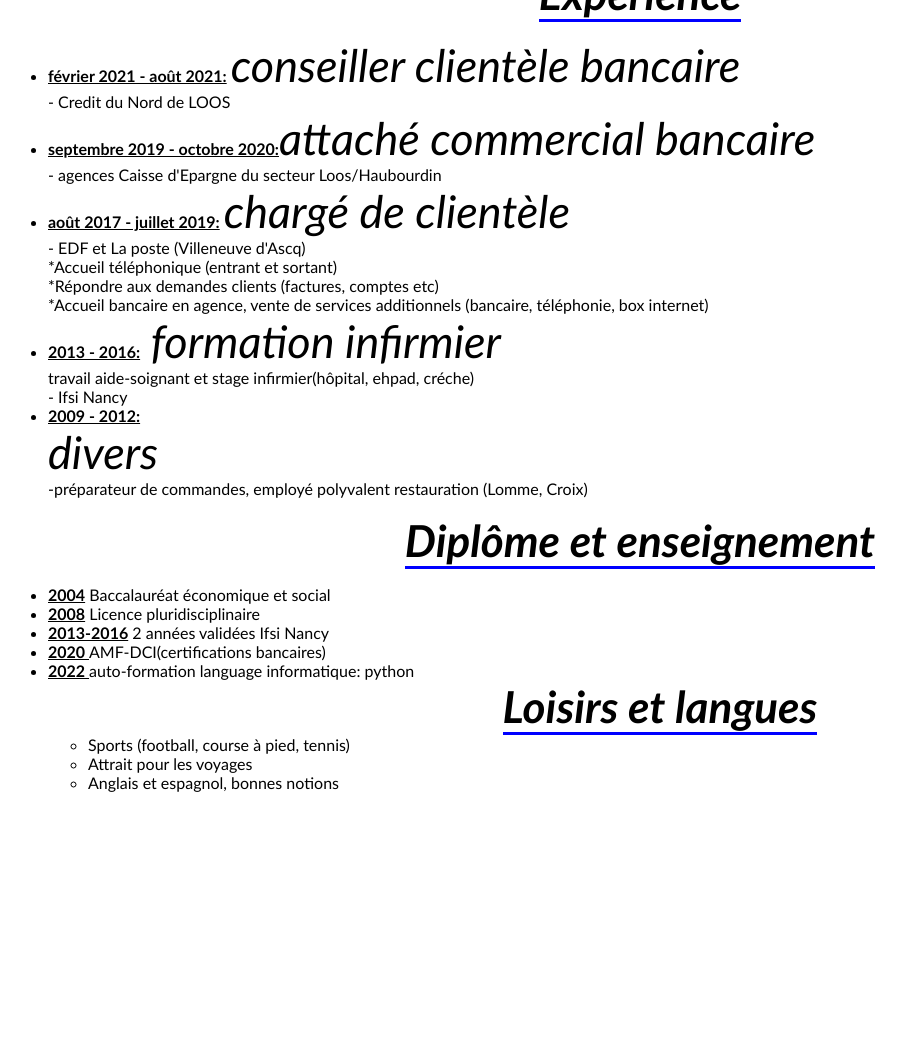
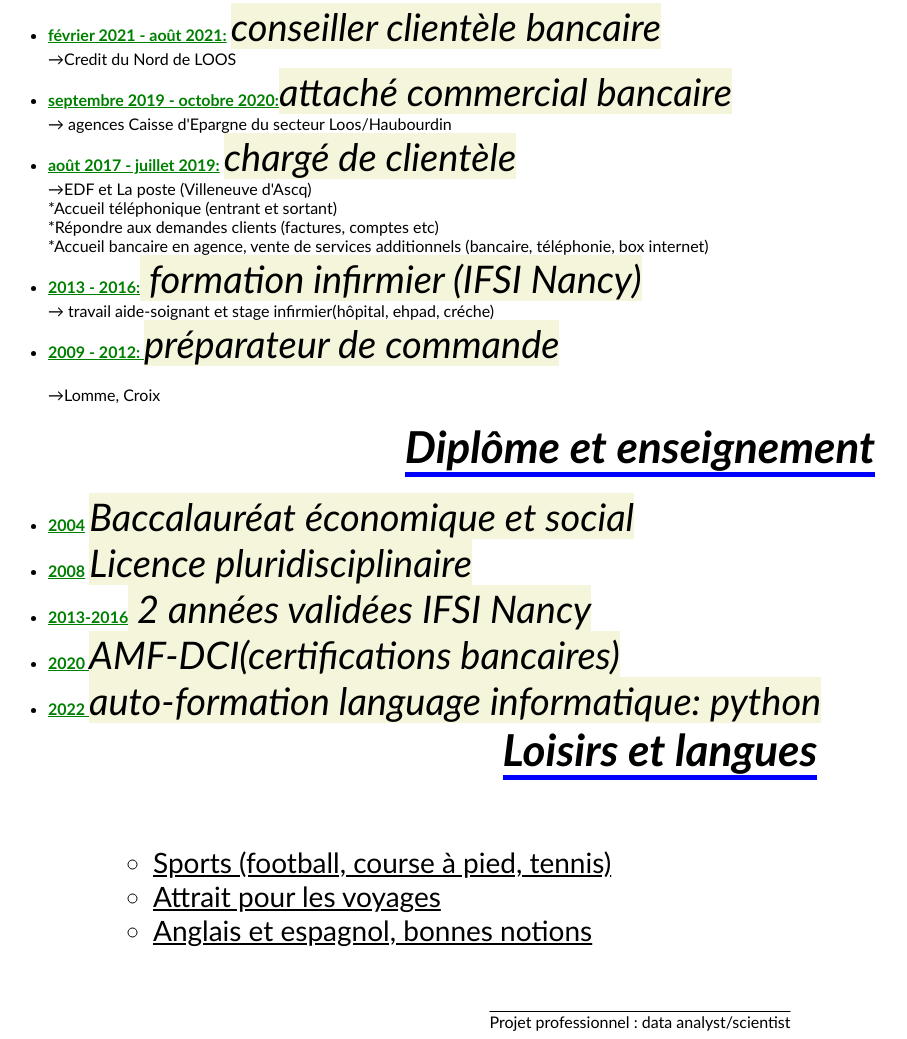
Before and after one commit to Manuwest21/cv-html, a plain HTML site: page index.html in a window 1280 px wide. Shown: the part 882-1921 px from the top of the page, without its empty margins (0-907 px from the left). Before the commit the page ends 1690 px from the top, so only its background shows below. Drawn offline with Linux system fonts and the light colour scheme.

Commit message:
first commit

```diff
--- a/custom.css
+++ b/custom.css
@@ -29,22 +29,29 @@ height: 30%;
 text-align:left;
 }
 
-h1{
-    color: rgb(14, 14, 58);
-    font-size: 54px;
-    text-align: center;
-}
 
 .header{
     display: flex;
     justify-content: space-between;
 }
 
-em{ font-size: 45px;
-    color green
-    text-align: center;
+em{ font-size: 38px;
+    color: black;
+    text-align:right;
+    tex-align:justify;
+    background-color: beige;
 
 
+
+}
+
+
+
+
+strong {
+    text-decoration: underline;
+    font: size 28px;
+    color:green
 }
 .descri{
 
@@ -55,13 +62,19 @@ em{ font-size: 45px;
 
 }
 
+h1{
+    color: rgb(14, 14, 58);
+    font-size: 54px;
+    text-align: center;
+    background-color: aquamarine;
+}
 
 h2 {
  text-align: center;
 }
 
 
-h2, h3, h4{
+.tit, h2, h3, h4{
     font-size: 44px;
     font-style: italic;
     font-weight: bold;
@@ -70,14 +83,15 @@ h2, h3, h4{
 }
 
 h5,h6 {
-    color:rgb(63, 21, 80);
+    color:rgb(25, 10, 94);
     font-size: 30px;
+    text-decoration: underline;
 }
 
-h3,h4 {
-    border-bottom: 3px solid blue;
-    display: block;h3,h4
-        border-bottom: 1px solid blue;
+.tit,h2,h3,h4 {
+    border-bottom: 5px solid blue;
+    display: block;
+
         display: block;
         margin: 0 auto;
         width: min-content;
@@ -92,7 +106,7 @@ h3,h4 {
 
 }
 
-h6 {
+h6,.ref{
     display: block;
     margin: 0 auto;
     text-align: center;
@@ -102,23 +116,26 @@ h6 {
 h6{ text-align: right;
     text-align: overline;
     font-size: 38px;
+    background-color:beige;
 }
 
 .ref{
-    text-align: center;
+    text-align: justify;
+    text-align:left;
+    font-size: 20px;
+    font-weight:bold;
 
 }
 
-
-
-mark{
-    font-size: 32px;
-    color:rgb(63, 21, 80)
-
+.pied{ text-align: center;
+       text-decoration:overline;
+       font-size:18ps;
 }
 
-
-
-strong {
-    text-decoration: underline
+.hobbies {
+    font-weight:bold;
+    text-decoration: underline;
+    margin: 65px;
+    font-weight: 200 ;
+    font-size: 28px;
 }
--- a/index.html
+++ b/index.html
@@ -30,11 +30,11 @@
 </div>
 
 
+</header>
 
-</header>
-<div class="descri">
-    <h2>A propos</h2>
 
+    <div class=tit></div><h2>A propos</h2></div>
+    <div class="descri">
     <p> Suite à des dernières années professionnelles à exercer dans le domaine bancaire, je suis actuellement en reconversion professionnelle.<br/>
          En lien entre ma volonté d'exercer dans les 2 domaines qui me passionent le plus , d'une part le numérique (expérience via des expériences satisfaisantes en auto-formation) et mon appétence, via mon parcours en sociologie, pour "exploiter la donnée". <br/>
         Ainsi je poursuis une formation Microsoft par Simplon dans le domaine de la data, en vue d'intégrer une formation data en intelligence artificielle</p>
@@ -43,29 +43,30 @@
 
     <ul>
         <li><strong>février 2021 - août 2021:</strong> <em>conseiller clientèle bancaire </em></li>
-             - Credit du Nord de LOOS
+             &rarr;Credit du Nord de LOOS
         <li><strong>septembre 2019 - octobre 2020:</strong><em>attaché commercial bancaire</em></li>
-             - agences Caisse d'Epargne du secteur Loos/Haubourdin
+             &rarr; agences Caisse d'Epargne du secteur Loos/Haubourdin
         <li><strong> août 2017 - juillet 2019:</strong> <em>chargé de clientèle </em> </li>
 
-             - EDF et La poste (Villeneuve d'Ascq)<br/>
+             &rarr;EDF et La poste (Villeneuve d'Ascq)<br/>
              *Accueil téléphonique (entrant et sortant)<br/>
              *Répondre aux demandes clients (factures, comptes etc)<br/>
              *Accueil bancaire en agence, vente de services additionnels (bancaire, téléphonie, box internet)<br/>
-        <li><strong>2013 - 2016:</strong><em> formation infirmier</em><br/> travail aide-soignant et stage infirmier(hôpital, ehpad, créche) </li>
-            - Ifsi Nancy
-        <li><strong> 2009 - 2012: </strong> </li> <em>divers </em> <br/>
-             -préparateur de commandes, employé polyvalent restauration (Lomme, Croix)
+        <li><strong>2013 - 2016:</strong><em> formation infirmier (IFSI Nancy)</em><br/>&rarr; travail aide-soignant et stage infirmier(hôpital, ehpad, créche) </li>
+
+        <li><strong> 2009 - 2012: </strong> <em>préparateur de commande </em> </li><br/>
+            &rarr;Lomme, Croix
     </ul>
     <h4> Diplôme et enseignement</h4>
     <ul>
-         <li><strong>2004</strong> Baccalauréat économique et social </li>
-         <li><strong>2008</strong> Licence pluridisciplinaire</li>
-         <li><strong>2013-2016</strong> 2 années validées Ifsi Nancy</li>
-         <li><strong> 2020 </strong> AMF-DCI(certifications bancaires)</li>
-         <li><strong> 2022 </strong> auto-formation language informatique: python </li>
+         <li><strong>2004</strong> <em>Baccalauréat économique et social</em> </li>
+         <li><strong>2008</strong> <em>Licence pluridisciplinaire</em></li>
+         <li><strong>2013-2016</strong><em> 2 années validées IFSI Nancy</em></li>
+         <li><strong> 2020 </strong><em> AMF-DCI(certifications bancaires)</em></li>
+         <li><strong> 2022 </strong><em> auto-formation language informatique: python </em></li>
+
+    <h4> Loisirs et langues</h4>
     <div class="hobbies">
-    <h4> Loisirs et langues</h4>
     <ul>
     <li> Sports (football, course à pied, tennis)</li>
     <li> Attrait pour les voyages</li>
@@ -76,4 +77,9 @@
 
     </ul>
 </body>
+<div class="pied">
+<footer>
+    Projet professionnel : data analyst/scientist
+</footer>
+</div>
 </html>
```
